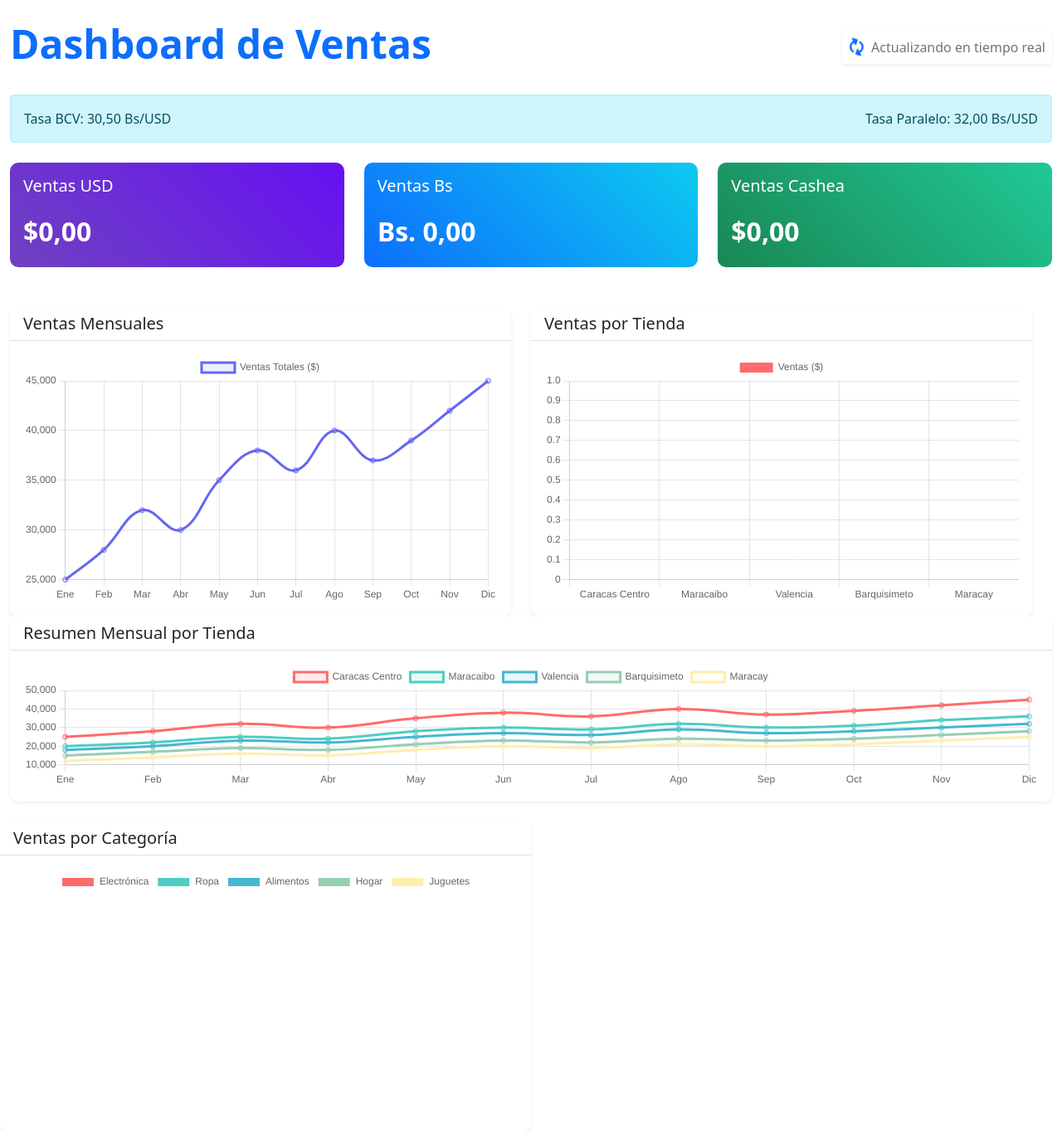
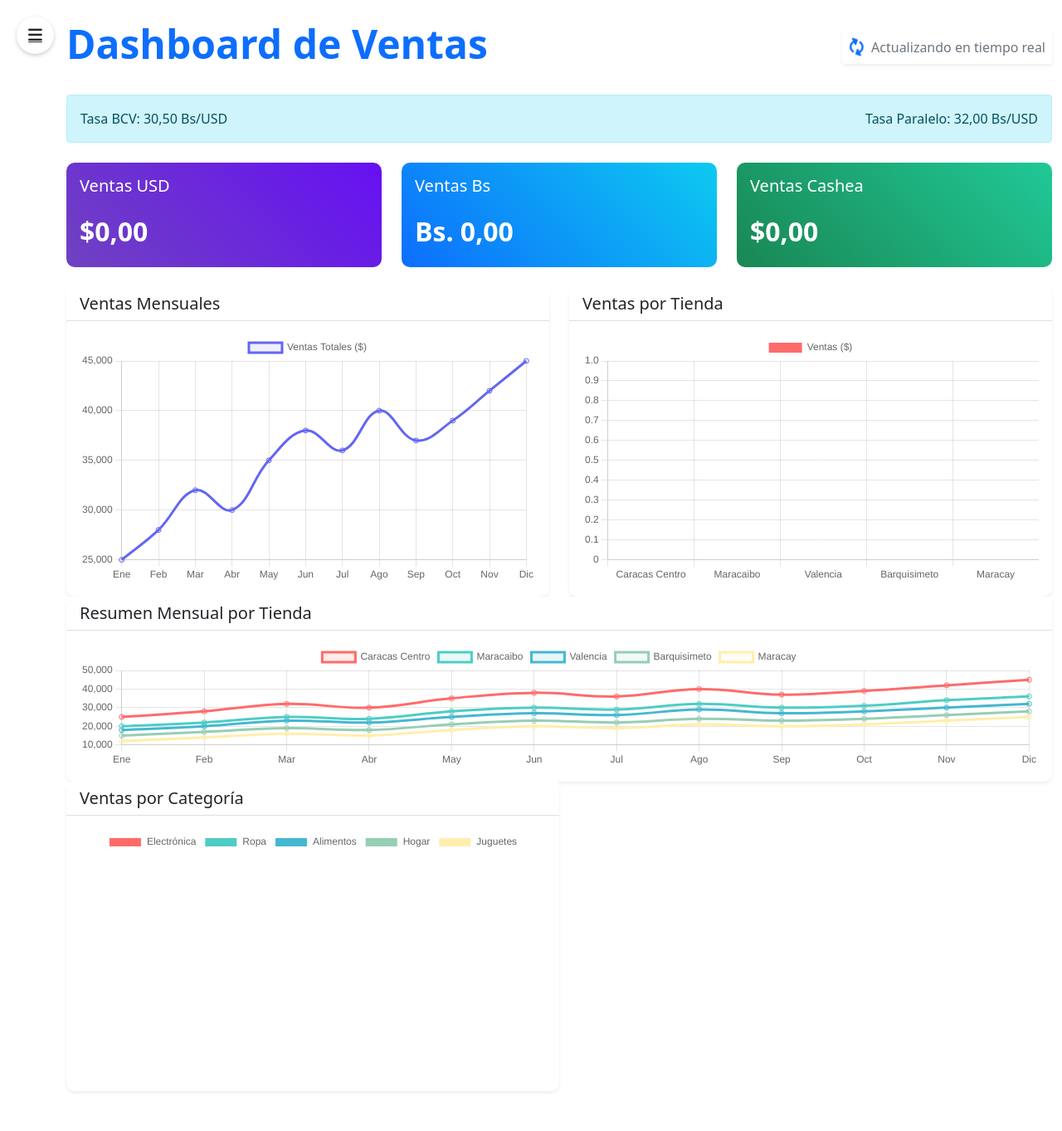
Before and after one commit to Programers77/Dashboard, a Flask app: page / in a window 1280 px wide. Shown: the whole page at 83% size. After the commit the page ends 1316 px from the top, so only its background shows below. Run offline with Flask 3, Linux system fonts and the light colour scheme; data that the repository does not hold is empty.

Commit message:
Creacion de menu

```diff
--- a/static/Css/styles.css
+++ b/static/Css/styles.css
@@ -82,3 +82,62 @@ canvas {
     animation: rotating 2s linear infinite;
     color: #0d6efd;
 }
+
+/* Estilos para el botón del menú */
+.menu-button {
+    position: fixed;
+    top: 20px;
+    left: 20px;
+    z-index: 1030;
+}
+
+.menu-button .btn-link {
+    padding: 10px;
+    background-color: white;
+    border-radius: 50%;
+    box-shadow: 0 2px 5px rgba(0,0,0,0.2);
+    width: 45px;
+    height: 45px;
+    display: flex;
+    align-items: center;
+    justify-content: center;
+}
+
+.menu-button .btn-link:hover {
+    background-color: #f8f9fa;
+}
+
+/* Ajuste del contenedor principal para dar espacio al menú */
+.container-fluid {
+    padding-left: 80px;
+}
+
+/* Estilos para el menú lateral */
+.offcanvas {
+    width: 250px;
+}
+
+.list-group-item {
+    border: none;
+    padding: 12px 20px;
+    margin-bottom: 5px;
+    border-radius: 5px;
+    transition: all 0.3s ease;
+}
+
+.list-group-item:hover {
+    background-color: #f8f9fa;
+    transform: translateX(5px);
+}
+
+/* Responsive adjustments para el menú */
+@media (max-width: 768px) {
+    .container-fluid {
+        padding-left: 15px;
+    }
+
+    .menu-button {
+        top: 10px;
+        left: 10px;
+    }
+}
--- a/templates/index.html
+++ b/templates/index.html
@@ -12,6 +12,28 @@
     <link rel="stylesheet" href="{{ url_for('static', filename='css/styles.css') }}">
 </head>
 <body>
+    <!-- Botón del menú -->
+    <div class="menu-button">
+        <button class="btn btn-link text-dark" type="button" data-bs-toggle="offcanvas" data-bs-target="#sideMenu" aria-controls="sideMenu">
+            <i class="fas fa-bars fa-lg"></i>
+        </button>
+    </div>
+
+    <!-- Menú lateral (Offcanvas) -->
+    <div class="offcanvas offcanvas-start" tabindex="-1" id="sideMenu" aria-labelledby="sideMenuLabel">
+        <div class="offcanvas-header">
+            <h5 class="offcanvas-title" id="sideMenuLabel">Menú</h5>
+            <button type="button" class="btn-close text-reset" data-bs-dismiss="offcanvas" aria-label="Close"></button>
+        </div>
+        <div class="offcanvas-body">
+            <div class="list-group">
+                <a href="#" class="list-group-item list-group-item-action">
+                    <i class="fas fa-store me-2"></i>Tiendas
+                </a>
+            </div>
+        </div>
+    </div>
+
     <div class="container-fluid py-4">
         <div class="row mb-4">
             <div class="col-12 d-flex justify-content-between align-items-center">
@@ -68,10 +90,6 @@
         </div>
 
         <div class="row g-4">
-            <!-- Gráfico de ventas por categoría -->
-
-
-        <div class="row g-4">
             <div class="col-lg-6">
                 <div class="card shadow-sm">
                     <div class="card-header bg-white">
@@ -94,7 +112,6 @@
                 </div>
             </div>
         </div>
-    </div>
 
         <div class="col-lg-12">
             <div class="card shadow-sm">
@@ -106,7 +123,6 @@
                 </div>
             </div>
         </div>
-</div>
 
         <div class="col-lg-6">
             <div class="card shadow-sm">
@@ -115,6 +131,7 @@
                 </div>
                 <div class="card-body">
                     <canvas id="categoryChart"></canvas>
+                </div>
             </div>
         </div>
     </div>
```
Lines whose indentation alone changed are shown as unchanged.
